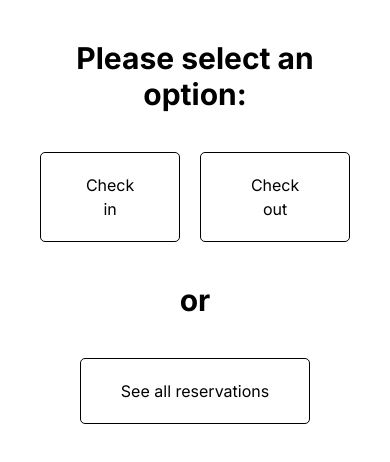
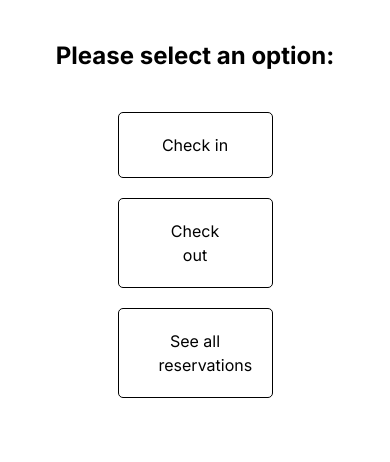
Before and after one commit to jabberdoey/hotel-reservations-frontend, a Next.js app: page / in a window 390 px wide. Shown: the top 462 px of the page. Built offline with nearby package versions, Linux system fonts and the light colour scheme.

Commit message:
chore: style home buttons

```diff
--- a/app/page.tsx
+++ b/app/page.tsx
@@ -3,26 +3,23 @@ import Link from "next/link";
 export default async function Page() {
   return (
     <div className="container mx-auto p-10 text-center">
-      <h1 className="text-3xl font-bold">Please select an option:</h1>
-      <div className="flex flex-row gap-5 items-center justify-center mt-10">
+      <h1 className="text-2xl md:text-3xl font-bold">Please select an option:</h1>
+      <div className="flex flex-col gap-5 items-center justify-center mt-10">
         <Link
           href="/check-in"
-          className="border border-black rounded-[5px] px-10 py-5 hover:bg-black hover:text-white"
+          className="w-1/2 border border-black rounded-[5px] px-10 py-5 hover:bg-black hover:text-white"
         >
           Check in
         </Link>
         <Link
           href="/check-out"
-          className="border border-black rounded-[5px] px-10 py-5 hover:bg-black hover:text-white"
+          className="w-1/2 border border-black rounded-[5px] px-10 py-5 hover:bg-black hover:text-white"
         >
           Check out
         </Link>
-      </div>
-      <h3 className="text-3xl font-bold my-10">or</h3>
-      <div className="flex flex-row gap-5 items-center justify-center">
         <Link
           href="/view-reservations"
-          className="border border-black rounded-[5px] px-10 py-5 hover:bg-black hover:text-white"
+          className="w-1/2 border border-black rounded-[5px] px-10 py-5 hover:bg-black hover:text-white"
         >
           See all reservations
         </Link>
```
